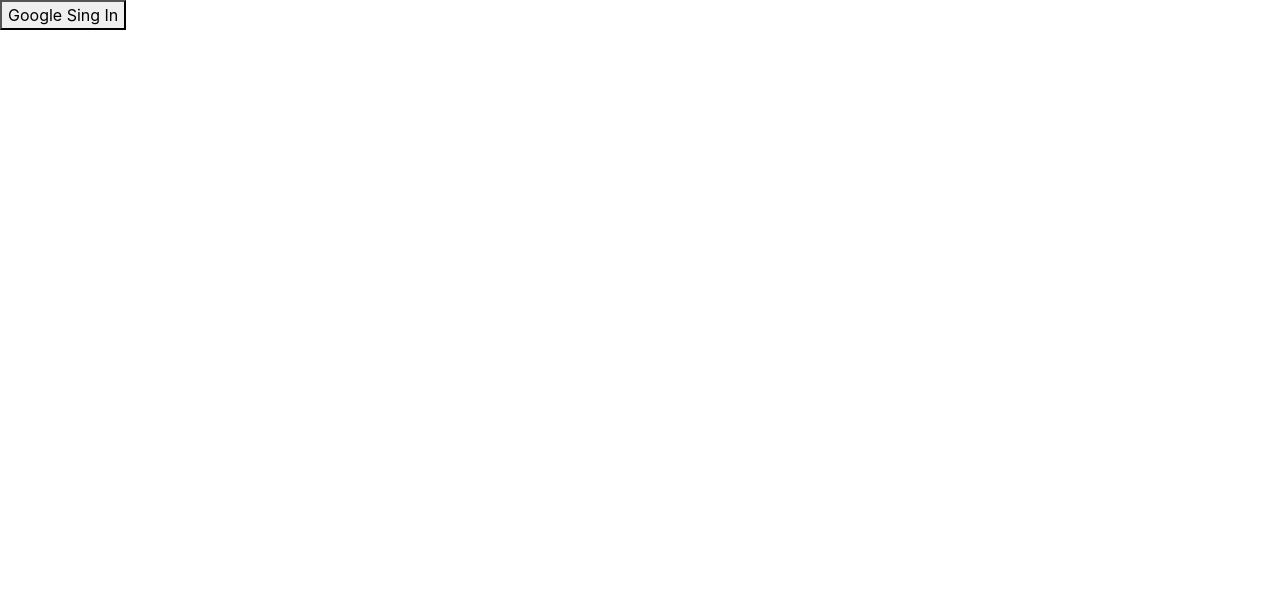
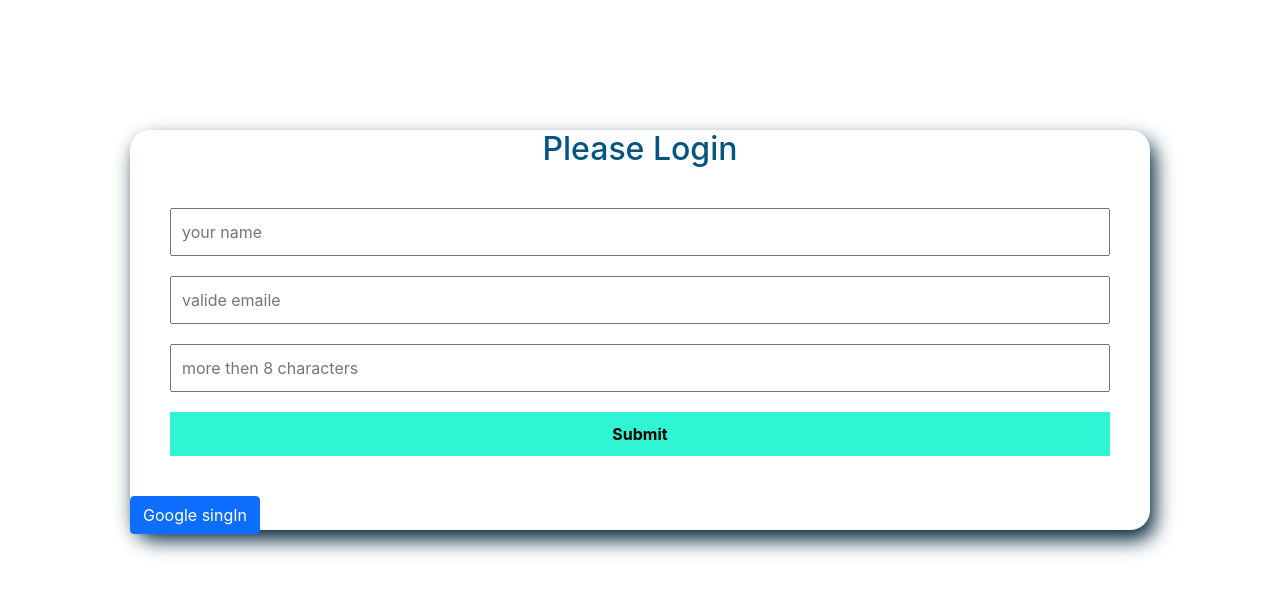
Before and after one commit to Farhadcode/healthcare, a React (Create React App) app: page /login in a window 1280 px wide. Shown: the top 594 px of the page. Built offline with nearby package versions, Linux system fonts and the light colour scheme; no server answers.

Commit message:
email singIn addad

```diff
--- a/package.json
+++ b/package.json
@@ -15,6 +15,7 @@
     "react": "^17.0.2",
     "react-bootstrap": "^2.0.0-rc.1",
     "react-dom": "^17.0.2",
+    "react-hook-form": "^7.17.4",
     "react-router-dom": "^5.3.0",
     "react-scripts": "4.0.3",
     "swiper": "^7.0.8",
--- /dev/null
+++ b/src/Login/Login/Login.css
@@ -0,0 +1,38 @@
+.fild{
+
+    margin: 130px;
+    height: 400px;
+    border-radius: 20px;
+    box-shadow: 5px 10px 20px  #00263a;
+}
+.header{
+     color: #025581;
+     text-align: center;
+}
+.input-fied{
+    display: grid;
+    grid-template-columns: 1fr;
+    margin: 20px;
+    padding: 10px;
+
+}
+.input{
+     margin: 10px;
+     padding: 10px;
+}
+.inputBtn{
+    margin: 10px;
+     padding: 10px;
+     background-color: rgba(7, 243, 204, 0.835);
+     outline: none;
+     border: none;
+     font-size: 16px;
+     color: black;
+     font-weight: 700;
+
+}
+
+.inputBtn:hover{
+    background-color: #00263a;
+    color: #fff;
+ }
--- a/src/Login/Login/Login.js
+++ b/src/Login/Login/Login.js
@@ -1,13 +1,50 @@
 import React from 'react';
+import { useForm } from 'react-hook-form';
 import useAuth from '../../hooks/useAuth';
+import './Login.css'
+import { Button } from 'react-bootstrap';
+import gooleIcon from '../../Images/download.jfif'
+
+import { FontAwesomeIcon } from '@fortawesome/react-fontawesome'
+import { } from '@fortawesome/free-solid-svg-icons'
+import { faGoogle } from '@fortawesome/free-brands-svg-icons';
 
 const Login = () => {
     const { singInUserInGoogle } = useAuth();
+
+
+    const { register, handleSubmit, formState: { errors } } = useForm();
+    const onSubmit = data => console.log(data);
+    // onSubmit={ }
+
     return (
 
-        <div>
+        <div className="fild">
+            <div className="header">
+                <h2 > Please Login </h2>
+            </div>
 
-            <button onClick={singInUserInGoogle}> Google Sing In </button>
+            <div >
+                <form className=" input-fied" onSubmit={handleSubmit(onSubmit)}>
+
+                    <input className="input" placeholder="your name "{...register("Name")} />
+
+
+                    <input className="input" placeholder="valide emaile" {...register("Email", { required: true })} />
+
+                    {errors.exampleRequired && <span className="">Eamil required </span>}
+
+                    <input className="input" type="password" placeholder="more then 8 characters" {...register("Password", { required: true })} />
+
+                    {errors.exampleRequired && <span className="">Password</span>}
+
+                    <input className="inputBtn" type="submit" />
+                </form>
+            </div>
+
+            <div>
+                <Button className="google-icon" onClick={singInUserInGoogle}>Google singIn</Button>
+            </div>
         </div>
     );
 };
```
Also changed, not shown: src/hooks/useFirebase.js (+22 -1 lines), src/Images/download.jfif (added), 1 other file (tests, documents, lock files or other folders).
